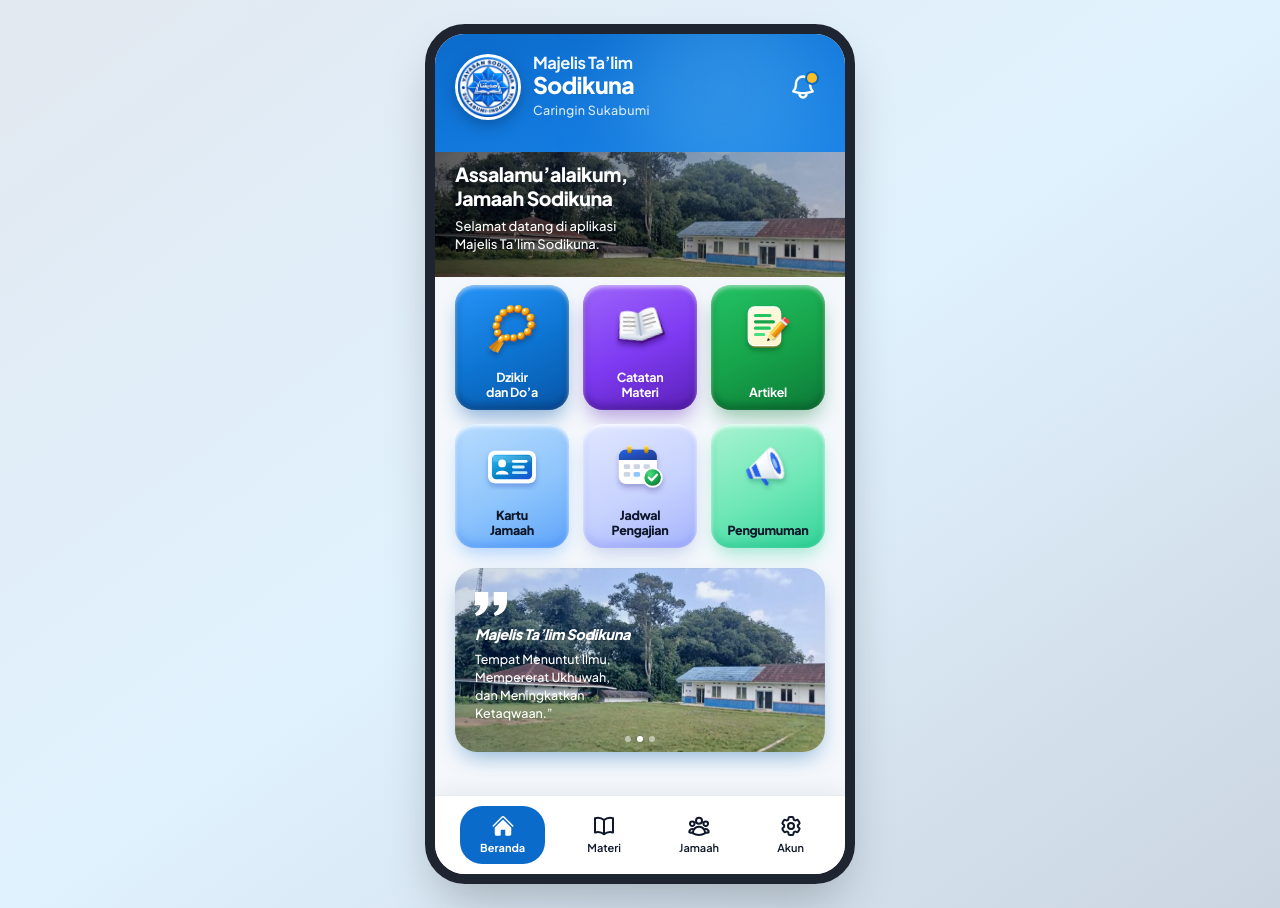
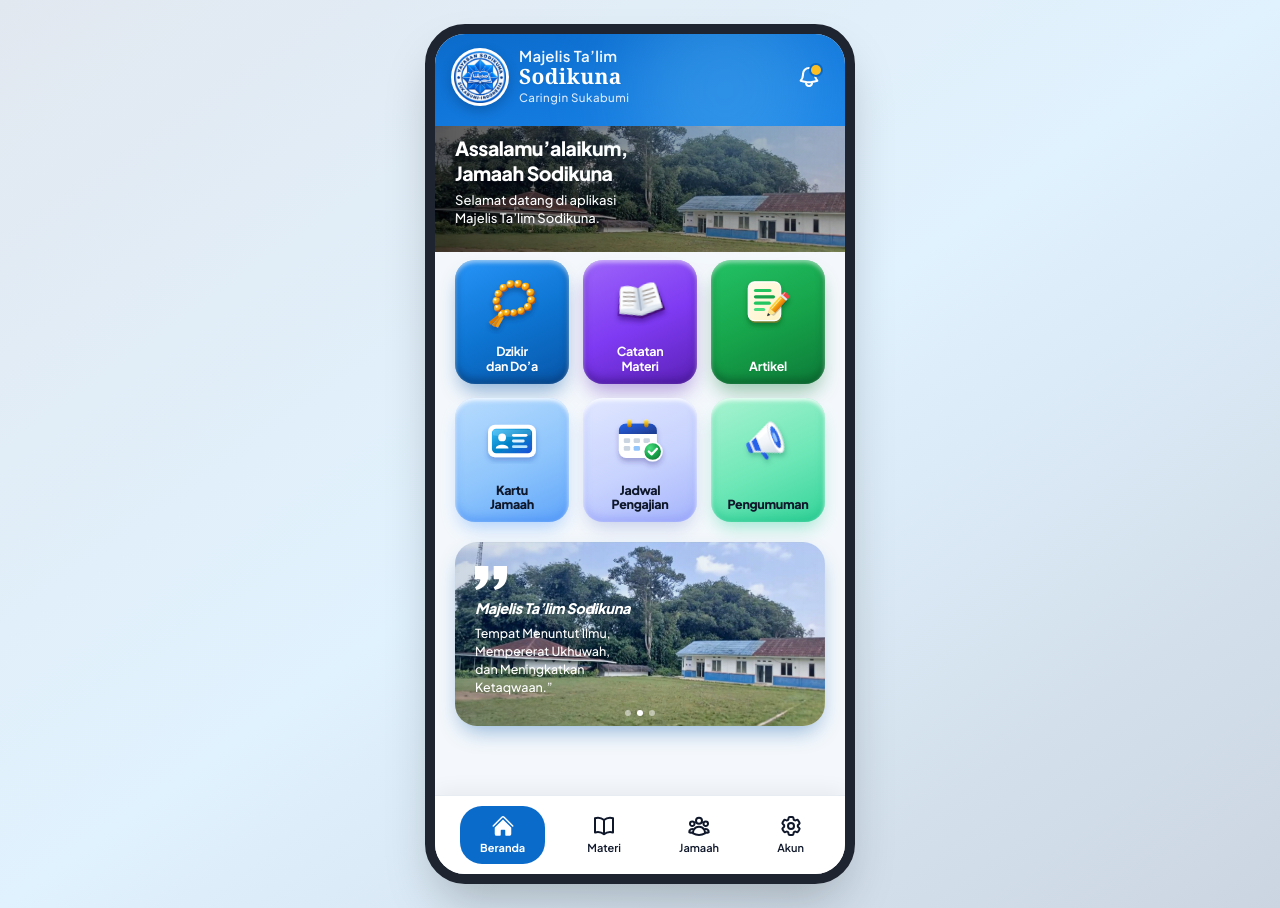
Before and after one commit to sodiku150215-commits/Mt-sodikuna, a plain HTML site: page index.html in a window 1280 px wide. Drawn offline with nearby package versions, Linux system fonts and the light colour scheme.

Commit message:
Compact header and refine typography

```diff
--- a/index.html
+++ b/index.html
@@ -107,27 +107,27 @@
   <!-- Mobile-First App Container -->
   <div id="app-shell" class="relative w-full max-w-[430px] h-[100dvh] sm:h-[860px] bg-[#f4f8fc] sm:rounded-[40px] sm:border-[10px] sm:border-[#1e2430] shadow-2xl overflow-hidden flex flex-col">
 
-    <!-- Top Blue Curved Header -->
-    <header class="relative bg-gradient-to-br from-[#0B6BCB] via-[#1278DC] to-[#1982E6] text-white pt-5 pb-8 px-5 z-20 shrink-0">
+    <!-- Compact Elegant Blue Header -->
+    <header class="relative bg-gradient-to-br from-[#0B6BCB] via-[#1278DC] to-[#1982E6] text-white pt-3.5 pb-5 px-4 z-20 shrink-0">
       <!-- Subtle decorative radial light -->
       <div class="absolute -top-10 right-6 w-48 h-48 bg-sky-300/25 rounded-full blur-2xl pointer-events-none"></div>
 
       <div class="relative flex items-center justify-between gap-2.5">
         <!-- Left Circular Logo: YAYASAN SODIKUNA -->
-        <div class="flex items-center gap-3">
-          <div class="w-[66px] h-[66px] rounded-full bg-white p-[3px] shadow-[0_6px_14px_rgba(4,42,88,0.35)] shrink-0 flex items-center justify-center">
+        <div class="flex items-center gap-2.5">
+          <div class="w-[58px] h-[58px] rounded-full bg-white p-[3px] shadow-[0_5px_12px_rgba(4,42,88,0.30)] shrink-0 flex items-center justify-center">
             <img src="logo-sodikuna.png" alt="Logo Yayasan Sodikuna" class="w-full h-full object-contain" />
           </div>
 
           <!-- Header Title & Subtitle -->
           <div>
-            <p class="text-[16.5px] leading-[1.1] font-bold tracking-tight text-white/95">
+            <p class="text-[15px] leading-[1.1] font-semibold tracking-[0.02em] text-white/95">
               Majelis Ta’lim
             </p>
-            <h1 class="text-[23px] leading-[1.1] font-extrabold tracking-tight text-white drop-shadow-sm">
+            <h1 class="text-[21px] leading-[1.08] font-bold tracking-[0.015em] text-white drop-shadow-sm font-serif">
               Sodikuna
             </h1>
-            <p class="text-[12.5px] font-medium text-[#dbeafe] mt-1 tracking-wide">
+            <p class="text-[11.5px] font-medium text-[#dbeafe] mt-0.5 tracking-[0.04em]">
               Caringin Sukabumi
             </p>
           </div>
@@ -139,7 +139,7 @@
           aria-label="Notifikasi"
           class="relative p-2 rounded-full hover:bg-white/15 active:scale-90 transition cursor-pointer"
         >
-          <svg class="w-7 h-7 text-white" fill="none" stroke="currentColor" stroke-width="2.1" viewBox="0 0 24 24">
+          <svg class="w-6 h-6 text-white" fill="none" stroke="currentColor" stroke-width="2.1" viewBox="0 0 24 24">
             <path stroke-linecap="round" stroke-linejoin="round" d="M14.857 17.082a23.848 23.848 0 005.454-1.31A8.967 8.967 0 0118 9.75v-.7V9A6 6 0 006 9v.75a8.967 8.967 0 01-2.312 6.022c1.733.64 3.56 1.085 5.455 1.31m5.714 0a24.255 24.255 0 01-5.714 0m5.714 0a3 3 0 11-5.714 0" />
           </svg>
           <span id="notif-badge" class="absolute top-2 right-2 w-2.5 h-2.5 bg-amber-400 rounded-full ring-2 ring-[#0B6BCB]"></span>
@@ -147,7 +147,7 @@
       </div>
 
       <!-- Asymmetric Smooth Wave Curve at Bottom of Blue Header -->
-      <svg class="absolute bottom-[-1px] left-0 w-full h-9 pointer-events-none" viewBox="0 0 430 40" preserveAspectRatio="none">
+      <svg class="absolute bottom-[-1px] left-0 w-full h-7 pointer-events-none" viewBox="0 0 430 40" preserveAspectRatio="none">
         <path d="M0,0 C95,42 275,42 430,0 L430,40 L0,40 Z" fill="transparent" />
       </svg>
     </header>
```
